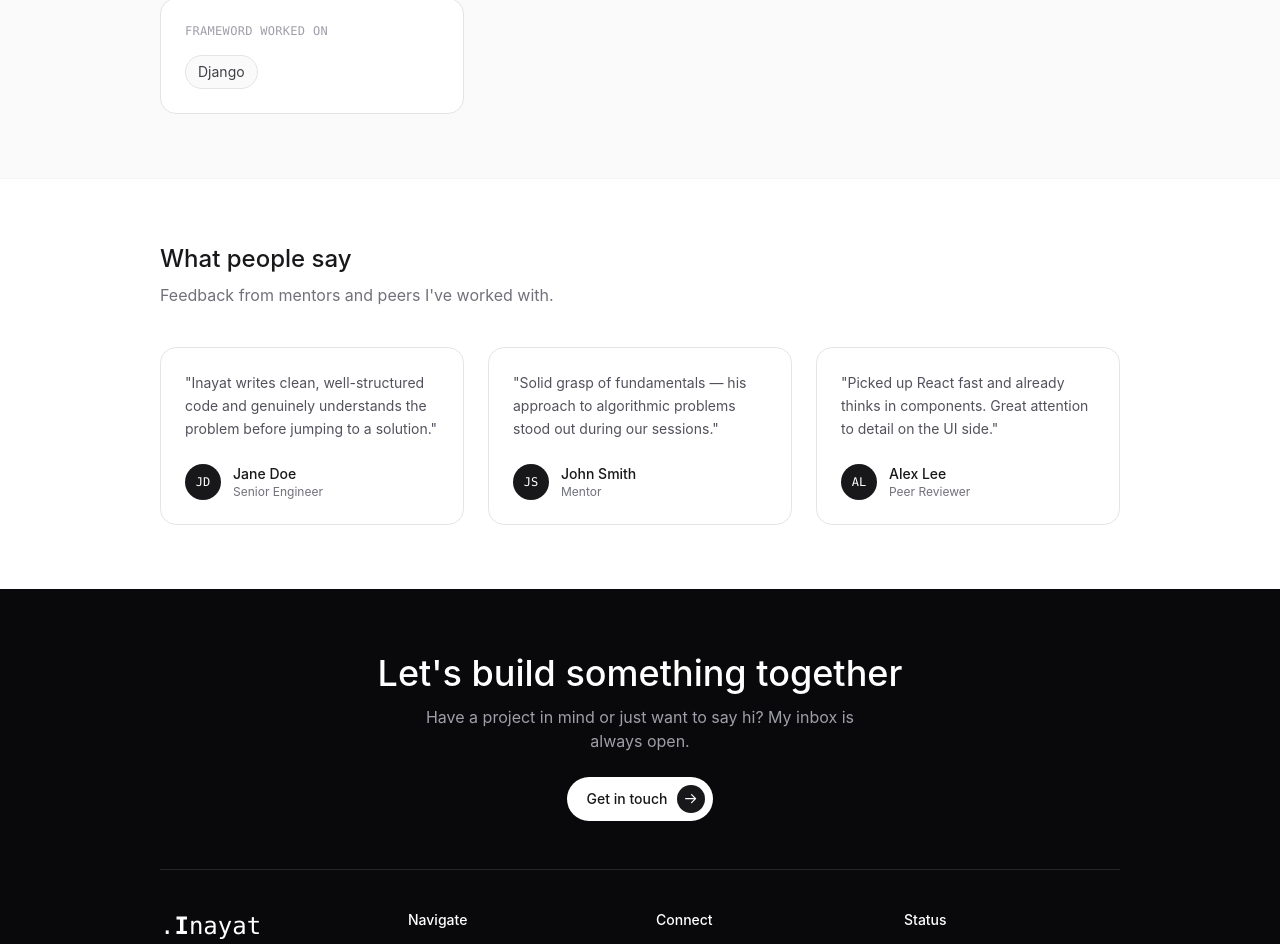
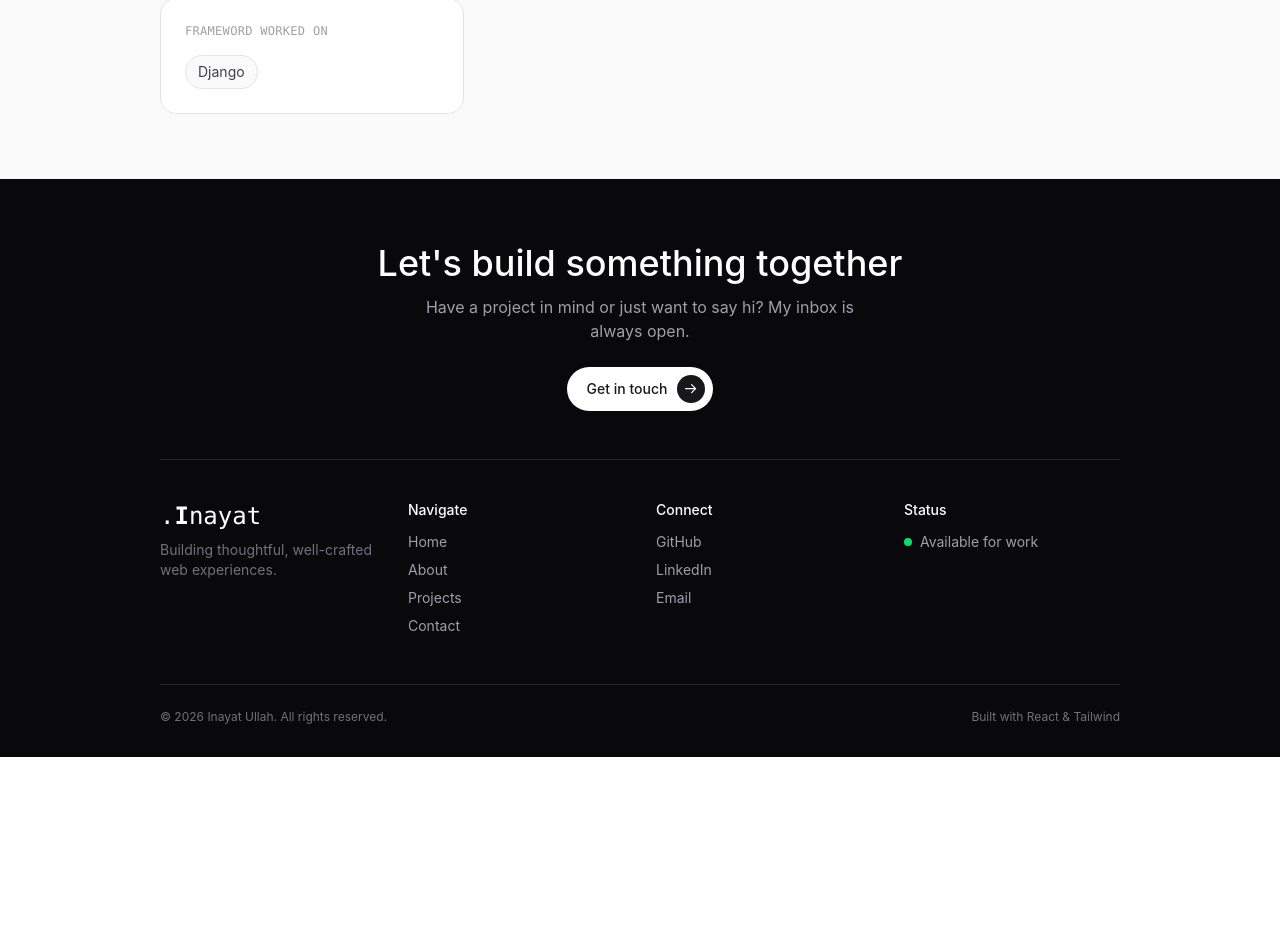
Before and after one commit to INAYAT-ULLAH67/Portfolio, a React app: page / in a window 1280 px wide. Shown: the part 1083-2027 px from the top of the page. After the commit the page ends 1840 px from the top, so only its background shows below. Built offline with nearby package versions, Linux system fonts and the light colour scheme; the HTML template or start-up script is replaced by a standard one.

Commit message:
fix: move vercel.json to root, move images to public

```diff
--- a/src/components/Home/Home.jsx
+++ b/src/components/Home/Home.jsx
@@ -126,7 +126,7 @@ function Home() {
       </section>
 
       {/* Testimonials */}
-      <section className="px-5 sm:px-6 md:px-12 lg:px-24 xl:px-40 py-12 sm:py-16">
+      {/* <section className="px-5 sm:px-6 md:px-12 lg:px-24 xl:px-40 py-12 sm:py-16">
         <h2 className="text-xl sm:text-2xl font-medium text-zinc-900 mb-2">What people say</h2>
         <p className="text-sm sm:text-base text-zinc-500 mb-8 sm:mb-10">
           Feedback from mentors and peers I've worked with.
@@ -148,7 +148,7 @@ function Home() {
             </div>
           ))}
         </div>
-      </section>
+      </section> */}
     </div>
   )
 }
```
